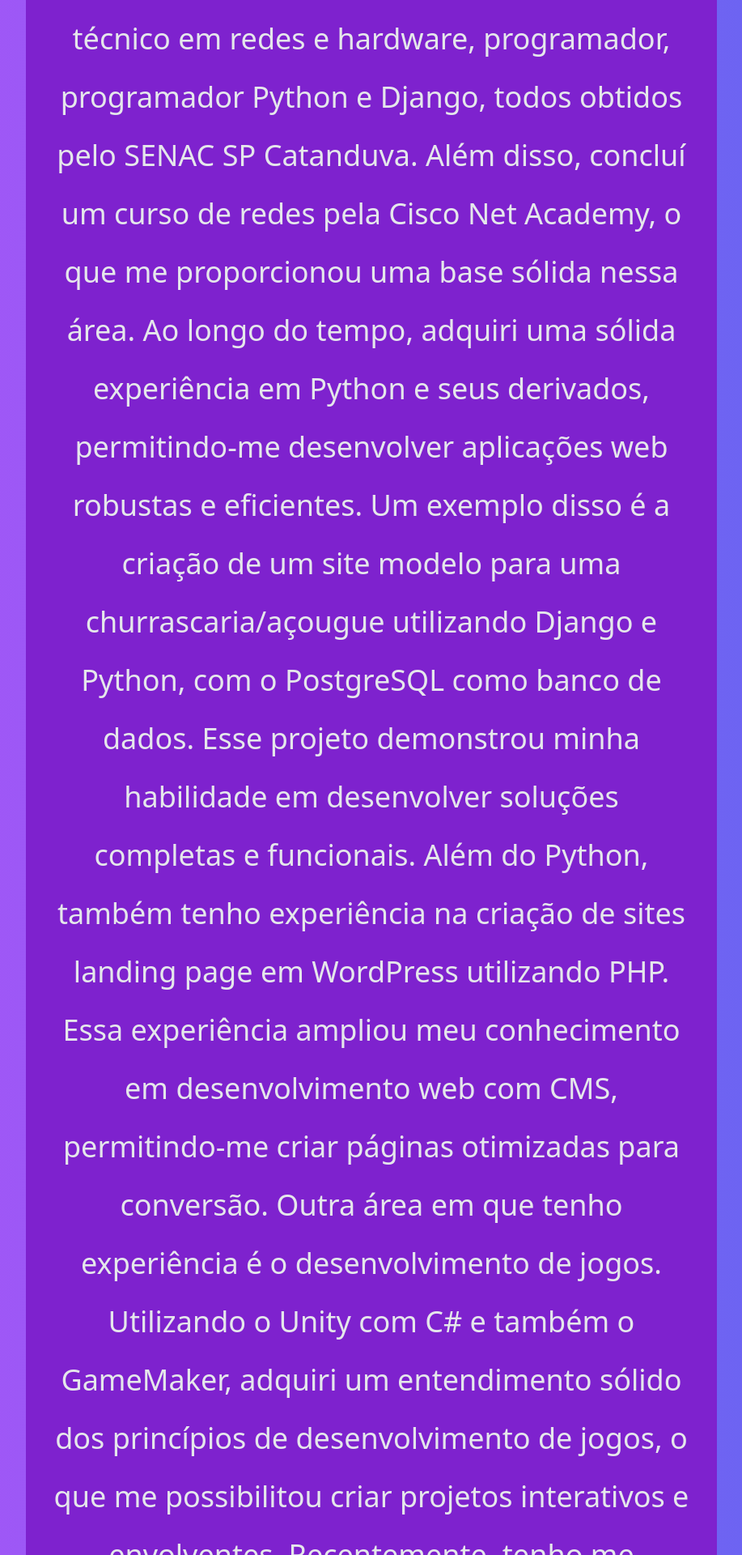
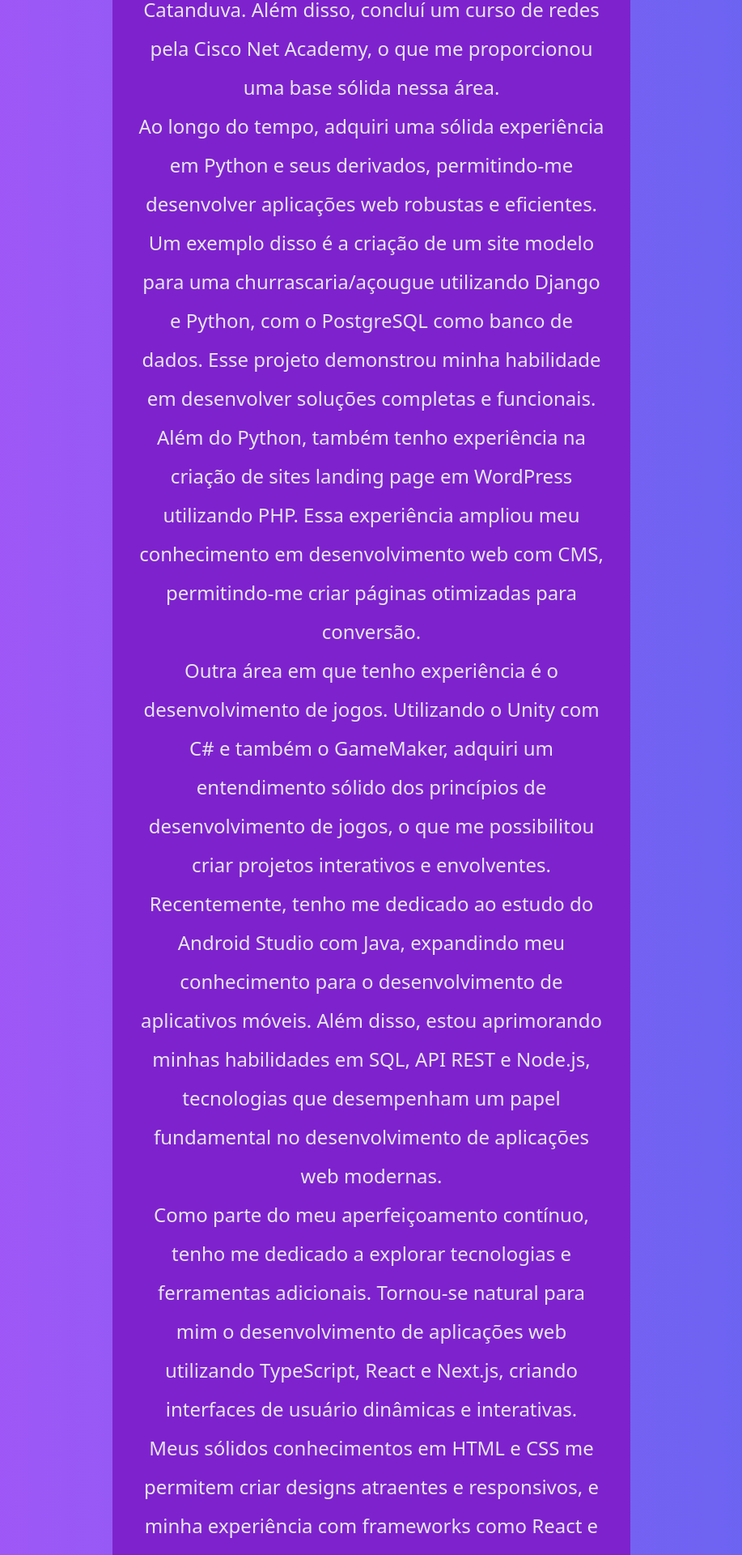
Before and after one commit to jhowk14/Meu_portifolio_em_nextjs, a Next.js app: page /about in a window 1280 px wide. Shown: the part 520-2440 px from the top of the page at 81% size, without its empty margins (181-1098 px from the left). Built offline with nearby package versions, Linux system fonts and the light colour scheme.

Commit message:
melhorando a responsividade e melhorando o cod

```diff
--- a/src/app/about/page.tsx
+++ b/src/app/about/page.tsx
@@ -1,27 +1,72 @@
-export default function about(){
+export default function About() {
     return (
-        <div className="flex justify-center">
-        <div className="py-16 text-gray-200 px-8 w-8/12 text-center bg-purple-700 rounded-2xl m-10">
-        <p  className="text-4xl leading-8 text-center sm:text-left sm:leading-loose md:text-center md:leading-12">
-        <span className="text-white font-bold">Ola meu nome é Jonathan Henrique Perozi Lourenço</span> e entrei no mundo da programação há menos de dois anos, tenho me dedicado incansavelmente ao aprimoramento das minhas habilidades. Possuo certificados de técnico em redes e hardware, programador, programador Python e Django, todos obtidos pelo SENAC SP Catanduva. Além disso, concluí um curso de redes pela Cisco Net Academy, o que me proporcionou uma base sólida nessa área.
+      <div className="flex justify-center">
+         <div className="py-16 text-gray-200 px-8 w-full sm:w-10/12 md:w-8/12 lg:w-6/12 text-center bg-purple-700 rounded-2xl m-10">
+          <p className="text-2xl leading-8 text-center sm:text-left sm:leading-loose md:text-center md:leading-12">
+            <span className="text-white font-bold">
+              Olá, meu nome é Jonathan Henrique Perozi Lourenço
+            </span>{" "}
+            e entrei no mundo da programação há menos de dois anos. Tenho me dedicado incansavelmente ao aprimoramento das
+            minhas habilidades. Possuo certificados de técnico em redes e hardware, programador, programador Python e
+            Django, todos obtidos pelo SENAC SP Catanduva. Além disso, concluí um curso de redes pela Cisco Net Academy, o
+            que me proporcionou uma base sólida nessa área.
+          </p>
 
-Ao longo do tempo, adquiri uma sólida experiência em Python e seus derivados, permitindo-me desenvolver aplicações web robustas e eficientes. Um exemplo disso é a criação de um site modelo para uma churrascaria/açougue utilizando Django e Python, com o PostgreSQL como banco de dados. Esse projeto demonstrou minha habilidade em desenvolver soluções completas e funcionais.
+          <p className="text-2xl leading-8 text-center sm:text-left sm:leading-loose md:text-center md:leading-12">
+            Ao longo do tempo, adquiri uma sólida experiência em Python e seus derivados, permitindo-me desenvolver
+            aplicações web robustas e eficientes. Um exemplo disso é a criação de um site modelo para uma churrascaria/açougue
+            utilizando Django e Python, com o PostgreSQL como banco de dados. Esse projeto demonstrou minha habilidade em
+            desenvolver soluções completas e funcionais.
+          </p>
 
-Além do Python, também tenho experiência na criação de sites landing page em WordPress utilizando PHP. Essa experiência ampliou meu conhecimento em desenvolvimento web com CMS, permitindo-me criar páginas otimizadas para conversão.
+          <p className="text-2xl leading-8 text-center sm:text-left sm:leading-loose md:text-center md:leading-12">
+            Além do Python, também tenho experiência na criação de sites landing page em WordPress utilizando PHP. Essa
+            experiência ampliou meu conhecimento em desenvolvimento web com CMS, permitindo-me criar páginas otimizadas para
+            conversão.
+          </p>
 
-Outra área em que tenho experiência é o desenvolvimento de jogos. Utilizando o Unity com C# e também o GameMaker, adquiri um entendimento sólido dos princípios de desenvolvimento de jogos, o que me possibilitou criar projetos interativos e envolventes.
+          <p className="text-2xl leading-8 text-center sm:text-left sm:leading-loose md:text-center md:leading-12">
+            Outra área em que tenho experiência é o desenvolvimento de jogos. Utilizando o Unity com C# e também o
+            GameMaker, adquiri um entendimento sólido dos princípios de desenvolvimento de jogos, o que me possibilitou
+            criar projetos interativos e envolventes.
+          </p>
 
-Recentemente, tenho me dedicado ao estudo do Android Studio com Java, expandindo meu conhecimento para o desenvolvimento de aplicativos móveis. Além disso, estou aprimorando minhas habilidades em SQL, API REST e Node.js, tecnologias que desempenham um papel fundamental no desenvolvimento de aplicações web modernas.
+          <p className="text-2xl leading-8 text-center sm:text-left sm:leading-loose md:text-center md:leading-12">
+            Recentemente, tenho me dedicado ao estudo do Android Studio com Java, expandindo meu conhecimento para o
+            desenvolvimento de aplicativos móveis. Além disso, estou aprimorando minhas habilidades em SQL, API REST e
+            Node.js, tecnologias que desempenham um papel fundamental no desenvolvimento de aplicações web modernas.
+          </p>
 
-Como parte do meu aperfeiçoamento contínuo, tenho me dedicado a explorar tecnologias e ferramentas adicionais. Tornou-se natural para mim o desenvolvimento de aplicações web utilizando TypeScript, React e Next.js, criando interfaces de usuário dinâmicas e interativas.
+          <p className="text-2xl leading-8 text-center sm:text-left sm:leading-loose md:text-center md:leading-12">
+            Como parte do meu aperfeiçoamento contínuo, tenho me dedicado a explorar tecnologias e ferramentas adicionais.
+            Tornou-se natural para mim o desenvolvimento de aplicações web utilizando TypeScript, React e Next.js, criando
+            interfaces de usuário dinâmicas e interativas.
+          </p>
 
-Meus sólidos conhecimentos em HTML e CSS me permitem criar designs atraentes e responsivos, e minha experiência com frameworks como React e Next.js garante uma ótima experiência do usuário no desenvolvimento de aplicações front-end.
+          <p className="text-2xl leading-8 text-center sm:text-left sm:leading-loose md:text-center md:leading-12">
+            Meus sólidos conhecimentos em HTML e CSS me permitem criar designs atraentes e responsivos, e minha experiência
+            com frameworks como React e Next.js garante uma ótima experiência do usuário no desenvolvimento de aplicações
+            front-end.
+          </p>
 
-No que diz respeito ao desenvolvimento back-end, estou familiarizado com a criação de APIs REST utilizando frameworks como Next.js e JavaScript. Também tenho experiência em ORM (Object-Relational Mapping) para facilitar a integração entre aplicativos e bancos de dados relacionais, além do uso de bancos de dados SQL.
+          <p className="text-2xl leading-8 text-center sm:text-left sm:leading-loose md:text-center md:leading-12">
+            No que diz respeito ao desenvolvimento back-end, estou familiarizado com a criação de APIs REST utilizando
+            frameworks como Next.js e JavaScript. Também tenho experiência em ORM (Object-Relational Mapping) para
+            facilitar a integração entre aplicativos e bancos de dados relacionais, além do uso de bancos de dados SQL.
+          </p>
 
-Além de tudo isso, possuo conhecimentos em WordPress, onde desenvolvo soluções personalizadas e construo temas customizados. Também possuo habilidades em edição de imagens no Photoshop, permitindo-me criar e editar elementos gráficos para uso em projetos web.
+          <p className="text-2xl leading-8 text-center sm:text-left sm:leading-loose md:text-center md:leading-12">
+            Além de tudo isso, possuo conhecimentos em WordPress, onde desenvolvo soluções personalizadas e construo temas
+            customizados. Também possuo habilidades em edição de imagens no Photoshop, permitindo-me criar e editar
+            elementos gráficos para uso em projetos web.
+          </p>
 
-Estou entusiasmado com a perspectiva de continuar aprendendo e explorando novas tecnologias na área da programação. Meu objetivo é utilizar minhas habilidades e conhecimentos para contribuir em projetos desafiadores e fazer parte do crescimento contínuo da indústria de desenvolvimento de software.
-      </p>
-        </div></div>
-    )}
+          <p className="text-2xl leading-8 text-center sm:text-left sm:leading-loose md:text-center md:leading-12">
+            Estou entusiasmado com a perspectiva de continuar aprendendo e explorando novas tecnologias na área da
+            programação. Meu objetivo é utilizar minhas habilidades e conhecimentos para contribuir em projetos desafiadores
+            e fazer parte do crescimento contínuo da indústria de desenvolvimento de software.
+          </p>
+        </div>
+      </div>
+    );
+  }
--- a/src/app/page.tsx
+++ b/src/app/page.tsx
@@ -7,59 +7,56 @@
 export default function Home() {
   return (
     <>
-  <div className="py-16 px-8 text-center flex justify-center space-x-80 bg-purple-700 rounded-2xl m-5 ">
-    <div >
-      <h1 className="text-5xl font-bold mb-4">Bem-vindo ao meu Portfólio</h1>
-      <p className="text-3xl font-bold">Jonathan Henrique Programador Full-Stack Junior</p>
-      <div className='space-x-3'>
-      <a href="https://www.instagram.com/jhow.tech/" className="mt-8 inline-block bg-red-500 hover:bg-red-800 text-white py-2 px-9 rounded-lg"><FaInstagram size={32}/></a>
-      <a href="mailto:jonathanperoziti@gmail.com" className="mt-8 inline-block bg-red-600 hover:bg-red-800 text-white py-2 px-9 rounded-lg"><FaEnvelope size={32}/></a>
-      <a href="https://www.linkedin.com/in/jonathan-henrique-923541242" className="mt-8 inline-block bg-blue-600 hover:bg-blue-800 text-white py-2 px-9 rounded-lg"><FaLinkedin size={32}/></a>
-      <a href="https://github.com/jhowk14" className="mt-8 inline-block bg-black hover:bg-gray-700 text-white py-2 px-9 rounded-lg"><FaGithub size={32}/></a>
+      <div className="py-16 px-8 text-center lg:flex lg:justify-between lg:items-center bg-purple-700 rounded-2xl m-5">
+        <div className="lg:mr-12">
+          <h1 className="text-4xl lg:text-5xl font-bold mb-4">Bem-vindo ao meu Portfólio</h1>
+          <p className="text-2xl lg:text-3xl font-bold">Jonathan Henrique - Programador Full-Stack Junior</p>
+          <div className="mt-8 flex flex-wrap justify-center lg:justify-start space-x-3">
+
           </div>
         </div>
-    <div className="rounded-full float-right mr-4">
-      <Image src="/images/perfil.png" alt="WhatsApp" width={200} height={200} />
+        <div className="rounded-full mt-8 lg:mt-0 lg:ml-12 flex-shrink-0 space-x-2 justify-center">
+        <a href="https://www.instagram.com/jhow.tech/" className="inline-block bg-red-500 hover:bg-red-800 text-white py-2 px-6 rounded-lg"><FaInstagram size={24} /></a>
+            <a href="mailto:jonathanperoziti@gmail.com" className="inline-block bg-red-600 hover:bg-red-800 text-white py-2 px-6 rounded-lg"><FaEnvelope size={24} /></a>
+            <a href="https://www.linkedin.com/in/jonathan-henrique-923541242" className="inline-block bg-blue-600 hover:bg-blue-800 text-white py-2 px-6 rounded-lg"><FaLinkedin size={24} /></a>
+            <a href="https://github.com/jhowk14" className="inline-block bg-black hover:bg-gray-700 text-white py-2 px-6 rounded-lg"><FaGithub size={24} /></a>
         </div>
       </div>
 
-
-
       <section className="py-16 px-8 text-gray-600">
-    <h2 className="text-3xl font-bold mb-8 text-gray-100 justify-center flex">Principais Projetos</h2>
-    <div className="grid grid-cols-1 sm:grid-cols-2 lg:grid-cols-2 gap-8">
+        <h2 className="text-3xl font-bold mb-8 text-gray-100 text-center">Principais Projetos</h2>
+        <div className="grid grid-cols-1 sm:grid-cols-2 lg:grid-cols-2 xl:grid-cols-2 gap-8">
           <div>
-        <h3 className="text-3xl text-red-600 justify-center flex font-bold mb-2">XesqFlix</h3>
-        <Projeto src='/images/xesq.png' git='https://github.com/jhowk14/Xeqsflix_PI' caminho='/projetos/xesqflix' link='https://xesqflix-pi.vercel.app'/>
+            <h3 className="text-3xl flex justify-center text-red-600 font-bold mb-2">XesqFlix</h3>
+            <Projeto src="/images/xesq.png" git="https://github.com/jhowk14/Xeqsflix_PI" caminho="/projetos/xesqflix" link="https://xesqflix-pi.vercel.app" />
           </div>
 
           <div>
-        <h3 className="text-3xl text-amber-400 justify-center flex font-bold mb-2">Back-end API de PetShot</h3>
-        <Projeto src='/images/pet.png' git='https://github.com/jhowk14/API_pets_AUTH' caminho='/projetos/apirest' link='#'/>
+            <h3 className="text-3xl flex justify-center text-amber-400 font-bold mb-2">Back-end API de PetShot</h3>
+            <Projeto src="/images/pet.png" git="https://github.com/jhowk14/API_pets_AUTH" caminho="/projetos/apirest" link="#" />
           </div>
         </div>
       </section>
+
       <section className="py-16 px-8 text-gray-600">
-    <h2 className="text-3xl font-bold mb-8 text-gray-100 justify-center flex">Minhas tecnologias</h2>
-    <div className="grid grid-cols-1 sm:grid-cols-2 lg:grid-cols-5 gap-8">
-      <Tecnologia src={'/images/next.png'} nome='Nest.JS'/>
-      <Tecnologia src={'/images/api.png'} nome='API REST'/>
-      <Tecnologia src={'/images/node.svg'} nome='NODE'/>
-      <Tecnologia src={'/images/type.png'} nome='TypeScript'/>
-      <Tecnologia src={'/images/sql.png'} nome='SQL'/>
-      <Tecnologia src={'/images/csharp.png'} nome='C#'/>
-      <Tecnologia src={'/images/android.svg'} nome='Android Studio'/>
-      <Tecnologia src={'/images/python.svg'} nome='Python'/>
-      <Tecnologia src={'/images/react.svg'} nome='React'/>
-      <Tecnologia src={'/images/java.svg'} nome='Java'/>
+        <h2 className="text-3xl font-bold mb-8 text-gray-100 text-center">Minhas tecnologias</h2>
+        <div className="grid grid-cols-2 sm:grid-cols-3 md:grid-cols-4 lg:grid-cols-5 xl:grid-cols-6 gap-8">
+          <Tecnologia src="/images/next.png" nome="Nest.JS" />
+          <Tecnologia src="/images/api.png" nome="API REST" />
+          <Tecnologia src="/images/node.svg" nome="NODE" />
+          <Tecnologia src="/images/type.png" nome="TypeScript" />
+          <Tecnologia src="/images/sql.png" nome="SQL" />
+          <Tecnologia src="/images/csharp.png" nome="C#" />
+          <Tecnologia src="/images/android.svg" nome="Android Studio" />
+          <Tecnologia src="/images/python.svg" nome="Python" />
+          <Tecnologia src="/images/react.svg" nome="React" />
+          <Tecnologia src="/images/java.svg" nome="Java" />
         </div>
       </section>
-  <a href="https://contate.me/jhowtech"
-        target="_blank"
-        className="fixed bottom-8 right-7 bg-green-500 hover:bg-green-600 text-white flex items-center justify-center w-12 h-12 rounded-full shadow-lg transition-colors duration-300"
-      >
+
+      <a href="https://contate.me/jhowtech" target="_blank" className="fixed bottom-8 right-7 bg-green-500 hover:bg-green-600 text-white flex items-center justify-center w-12 h-12 rounded-full shadow-lg transition-colors duration-300">
         <Image src="/images/icoWhatsapp.png" alt="WhatsApp" width={30} height={30} />
       </a>
     </>
-  )
+  );
 }
```
Also changed, not shown: src/app/components/Footer.tsx (+5 -5 lines), src/app/components/projeto.tsx (+19 -7 lines), src/app/projetos/apirest/page.tsx (+28 -12 lines), src/app/projetos/page.tsx (+16 -7 lines), src/app/projetos/xesqflix/page.tsx (+18 -11 lines). Lines whose indentation alone changed are shown as unchanged.
